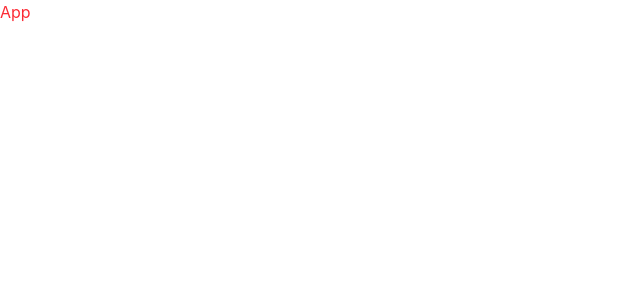
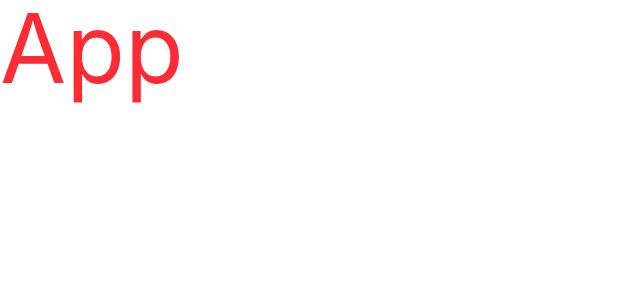
Before and after one commit to Elijovial/Fullstack-JavaScript-B, a React (Vite) app: page / in a window 1280 px wide. Shown: the top 300 px of the page, without its empty margins (0-640 px from the left). Built offline with nearby package versions, Linux system fonts and the light colour scheme.

Commit message:
created folder for About

```diff
--- a/src/App.jsx
+++ b/src/App.jsx
@@ -2,7 +2,7 @@ import React from 'react'
 
 const App = () => {
   return (
-    <div className='text-red-500'>App</div>
+    <div className='text-red-500 text-8xl'>App</div>
   )
 }
 
```
